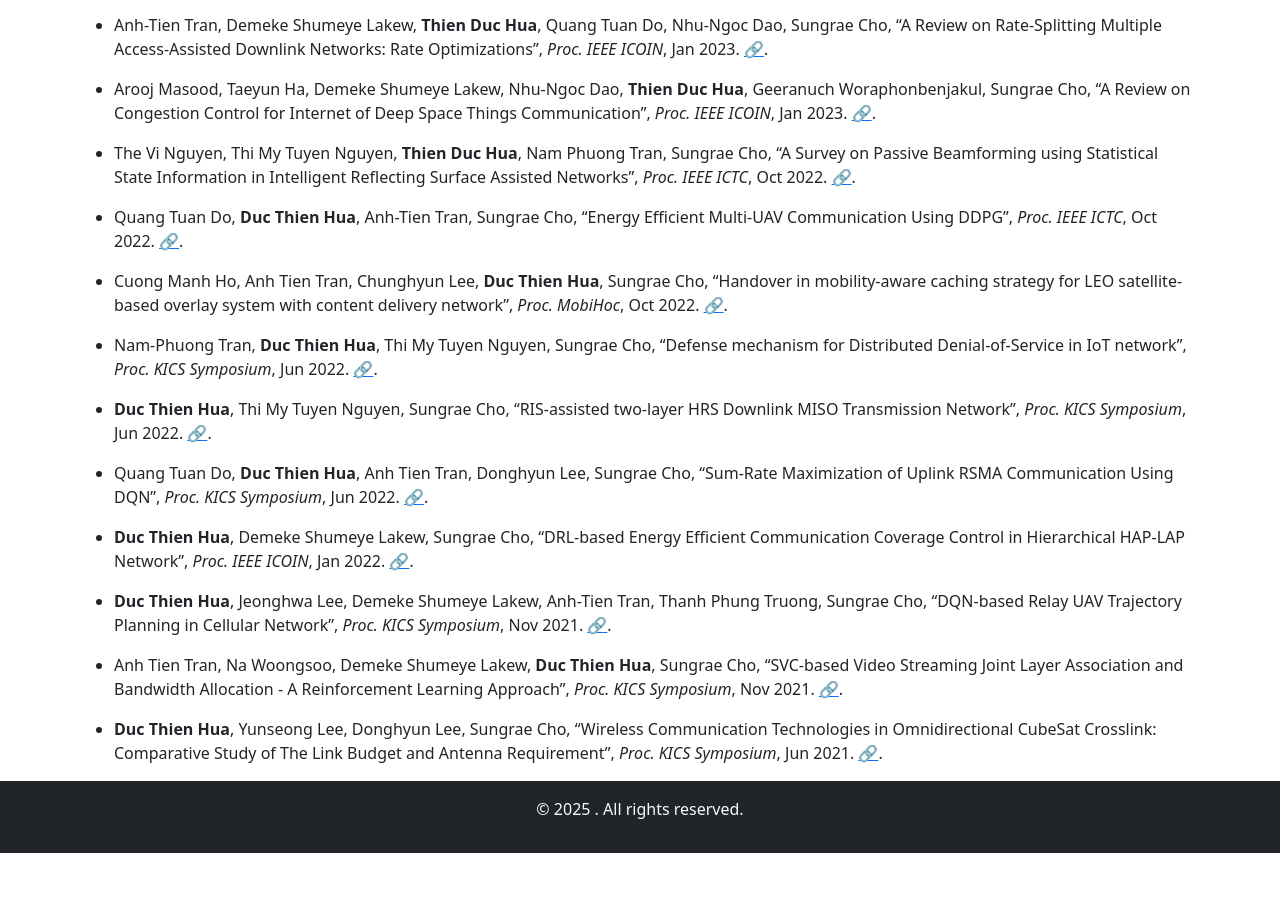
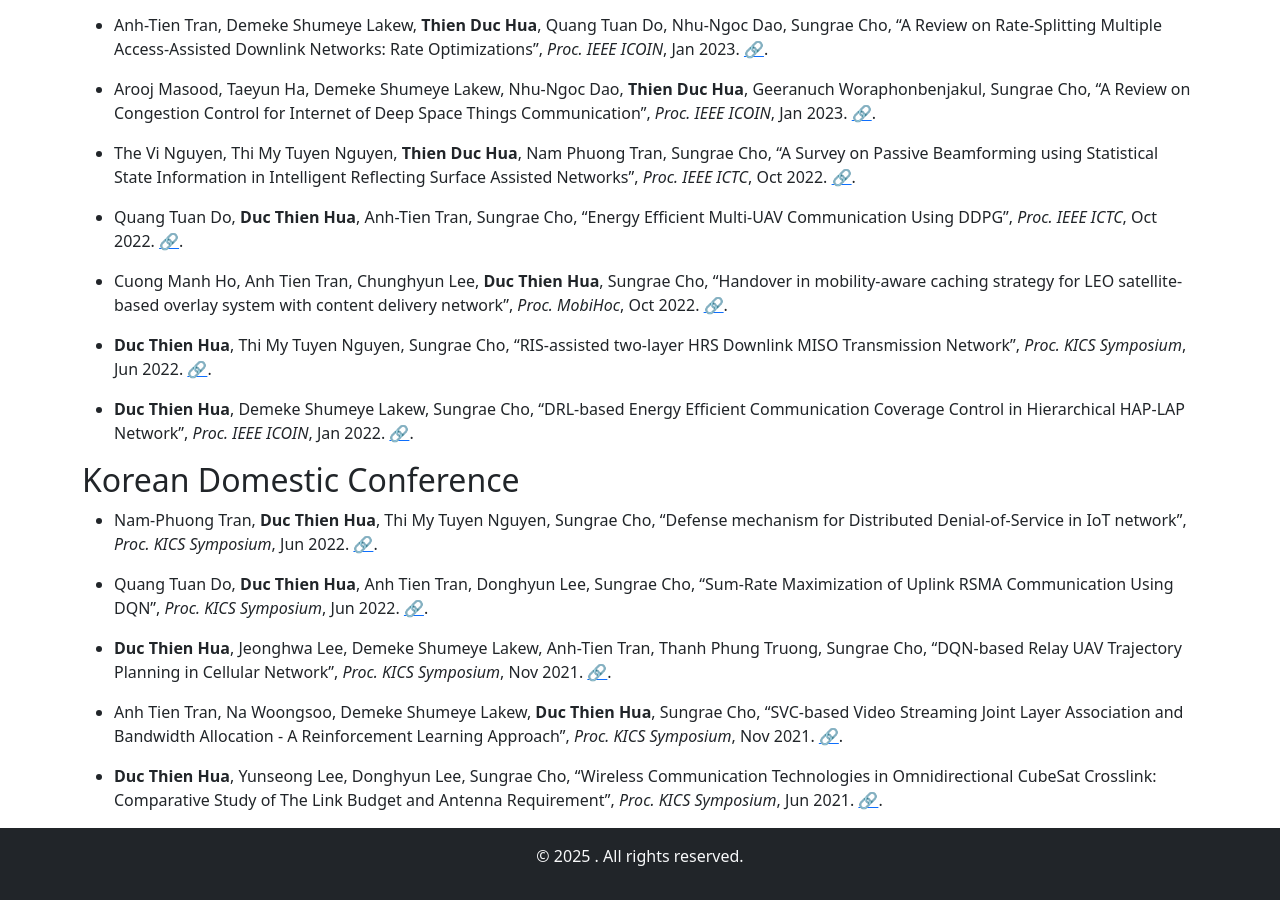
Before and after one commit to thienduchua/thienduchua.github.io, a Jekyll site: the page built from publications.md, in a window 1280 px wide and 900 px high, scrolled down 1110 px. Built offline with Jekyll 4.4.1, drawn with Linux system fonts in a browser that asks for light colours; before the commit the page ends 1963 px from its top, so only the background shows below that.

Commit message:
Update publications.md

```diff
--- a/publications.md
+++ b/publications.md
@@ -64,13 +64,14 @@ title: Publications
 
 - Cuong Manh Ho, Anh Tien Tran, Chunghyun Lee, **Duc Thien Hua**, Sungrae Cho, "Handover in mobility-aware caching strategy for LEO satellite-based overlay system with content delivery network", *Proc. MobiHoc*, Oct 2022. [🔗](https://www.researchgate.net/publication/364121027_Handover_in_mobility-aware_caching_strategy_for_LEO_satellite-based_overlay_system_with_content_delivery_network).
 
+- **Duc Thien Hua**, Thi My Tuyen Nguyen, Sungrae Cho, "RIS-assisted two-layer HRS Downlink MISO Transmission Network", *Proc. KICS Symposium*, Jun 2022. [🔗](https://www.dbpia.co.kr/Journal/articleDetail?nodeId=NODE11108187).
+
+- **Duc Thien Hua**, Demeke Shumeye Lakew, Sungrae Cho, "DRL-based Energy Efficient Communication Coverage Control in Hierarchical HAP-LAP Network", *Proc. IEEE ICOIN*, Jan 2022. [🔗](https://www.researchgate.net/publication/358180297_DRL-based_Energy_Efficient_Communication_Coverage_Control_in_Hierarchical_HAP-LAP_Network).
+
+## Korean Domestic Conference
 - Nam-Phuong Tran, **Duc Thien Hua**, Thi My Tuyen Nguyen, Sungrae Cho, "Defense mechanism for Distributed Denial-of-Service in IoT network", *Proc. KICS Symposium*, Jun 2022. [🔗](https://www.dbpia.co.kr/Journal/articleDetail?nodeId=NODE11108051).
 
-- **Duc Thien Hua**, Thi My Tuyen Nguyen, Sungrae Cho, "RIS-assisted two-layer HRS Downlink MISO Transmission Network", *Proc. KICS Symposium*, Jun 2022. [🔗](https://www.dbpia.co.kr/Journal/articleDetail?nodeId=NODE11108187).
-
 - Quang Tuan Do, **Duc Thien Hua**, Anh Tien Tran, Donghyun Lee, Sungrae Cho, "Sum-Rate Maximization of Uplink RSMA Communication Using DQN", *Proc. KICS Symposium*, Jun 2022. [🔗](https://www.dbpia.co.kr/Journal/articleDetail?nodeId=NODE11047902).
-
-- **Duc Thien Hua**, Demeke Shumeye Lakew, Sungrae Cho, "DRL-based Energy Efficient Communication Coverage Control in Hierarchical HAP-LAP Network", *Proc. IEEE ICOIN*, Jan 2022. [🔗](https://www.researchgate.net/publication/358180297_DRL-based_Energy_Efficient_Communication_Coverage_Control_in_Hierarchical_HAP-LAP_Network).
 
 - **Duc Thien Hua**, Jeonghwa Lee, Demeke Shumeye Lakew, Anh-Tien Tran, Thanh Phung Truong, Sungrae Cho, "DQN-based Relay UAV Trajectory Planning in Cellular Network", *Proc. KICS Symposium*, Nov 2021. [🔗](https://www.dbpia.co.kr/Journal/articleDetail?nodeId=NODE11022840).
 
```
